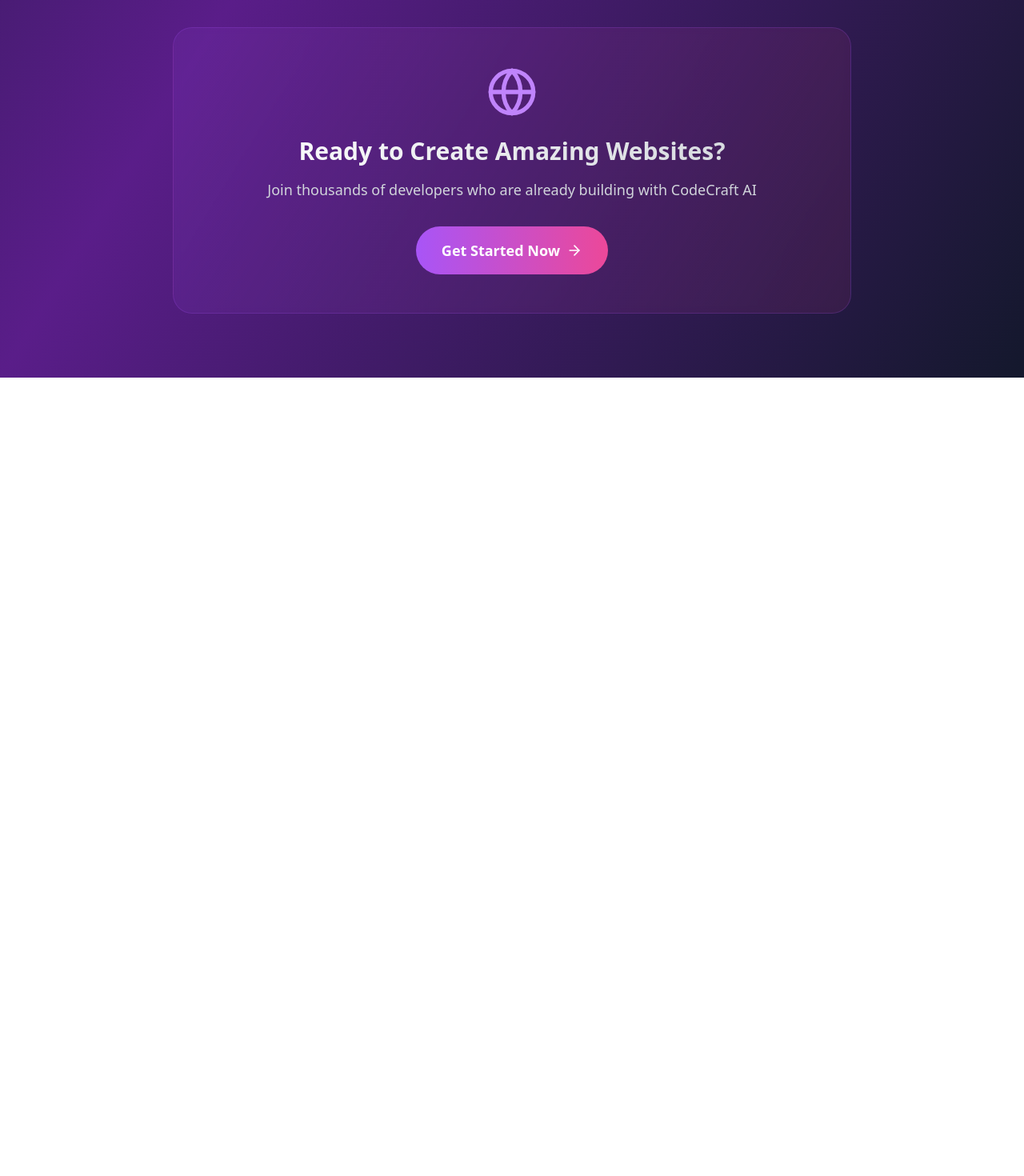
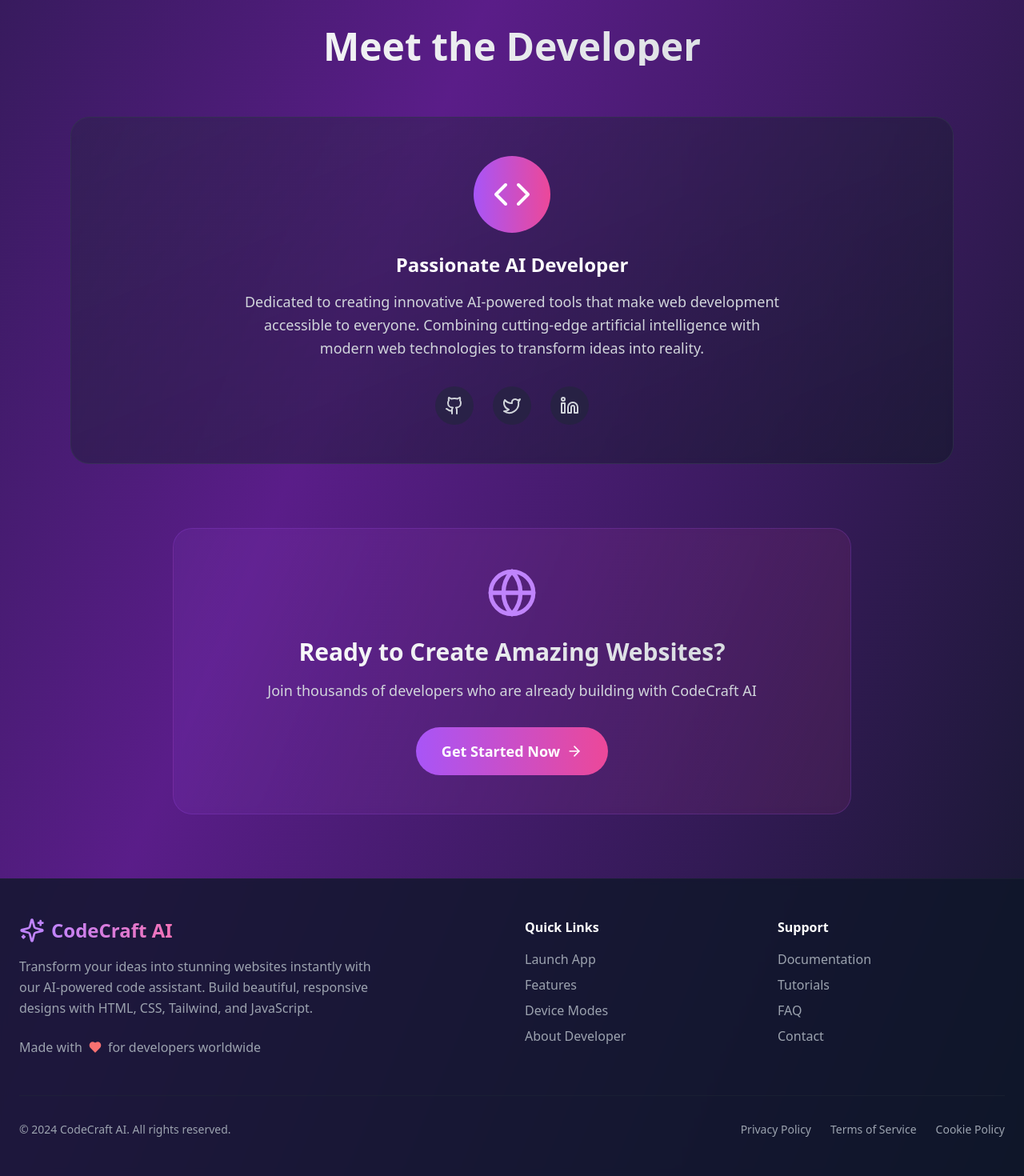
Before and after one commit to mohammad-atikuzzaman/code-atik-frontend, a React (Vite) app: page / in a window 1280 px wide. Shown: the part 1612-3082 px from the top of the page at 80% size. Before the commit the page ends 2084 px from the top, so only its background shows below. Built offline with nearby package versions, Linux system fonts and the light colour scheme.

Commit message:
Add developer section and footer
Added a developer section to the home page and a footer with relevant information.

```diff
--- a/src/pages/Index.tsx
+++ b/src/pages/Index.tsx
@@ -1,7 +1,6 @@
-
 import { useState, useEffect } from 'react';
 import { Link } from 'react-router-dom';
-import { ArrowRight, Code, Zap, Sparkles, Download, Palette, Globe, Monitor, Smartphone, Tablet } from 'lucide-react';
+import { ArrowRight, Code, Zap, Sparkles, Download, Palette, Globe, Monitor, Smartphone, Tablet, Github, Twitter, Linkedin, Heart } from 'lucide-react';
 
 const Index = () => {
   const [isLoaded, setIsLoaded] = useState(false);
@@ -178,6 +177,42 @@ const Index = () => {
           </div>
         </div>
 
+        {/* Developer Section */}
+        <div className="relative z-10 max-w-6xl mx-auto px-6 pb-20">
+          <div className={`transition-all duration-1000 delay-1000 ${isLoaded ? 'opacity-100 translate-y-0' : 'opacity-0 translate-y-10'}`}>
+            <h2 className="text-4xl md:text-5xl font-bold text-center mb-16 bg-gradient-to-r from-white to-gray-300 bg-clip-text text-transparent">
+              Meet the Developer
+            </h2>
+
+            <div className="bg-gradient-to-br from-gray-800/30 to-gray-900/50 backdrop-blur-sm border border-gray-700/50 rounded-3xl p-8 md:p-12 text-center hover:border-purple-500/50 transition-all duration-500">
+              <div className="w-24 h-24 bg-gradient-to-r from-purple-500 to-pink-500 rounded-full mx-auto mb-6 flex items-center justify-center">
+                <Code className="w-12 h-12 text-white" />
+              </div>
+
+              <h3 className="text-2xl font-bold mb-4 text-white">
+                Passionate AI Developer
+              </h3>
+
+              <p className="text-gray-300 text-lg leading-relaxed mb-8 max-w-2xl mx-auto">
+                Dedicated to creating innovative AI-powered tools that make web development accessible to everyone.
+                Combining cutting-edge artificial intelligence with modern web technologies to transform ideas into reality.
+              </p>
+
+              <div className="flex justify-center space-x-6">
+                <a href="#" className="p-3 bg-gray-800/50 rounded-full hover:bg-purple-600/20 transition-colors duration-300 hover:scale-110 transform">
+                  <Github className="w-6 h-6 text-gray-300 hover:text-white" />
+                </a>
+                <a href="#" className="p-3 bg-gray-800/50 rounded-full hover:bg-purple-600/20 transition-colors duration-300 hover:scale-110 transform">
+                  <Twitter className="w-6 h-6 text-gray-300 hover:text-white" />
+                </a>
+                <a href="#" className="p-3 bg-gray-800/50 rounded-full hover:bg-purple-600/20 transition-colors duration-300 hover:scale-110 transform">
+                  <Linkedin className="w-6 h-6 text-gray-300 hover:text-white" />
+                </a>
+              </div>
+            </div>
+          </div>
+        </div>
+
         {/* CTA Section */}
         <div className="relative z-10 max-w-4xl mx-auto px-6 pb-20">
           <div className={`text-center p-12 rounded-3xl bg-gradient-to-r from-purple-500/10 to-pink-500/10 backdrop-blur-sm border border-purple-500/20 transition-all duration-1000 delay-1000 ${isLoaded ? 'opacity-100 translate-y-0' : 'opacity-0 translate-y-10'}`}>
@@ -198,6 +233,104 @@ const Index = () => {
           </div>
         </div>
       </main>
+
+      {/* Footer */}
+      <footer className="relative z-10 border-t border-gray-800/50 bg-slate-900/80 backdrop-blur-sm">
+        <div className="max-w-7xl mx-auto px-6 py-12">
+          <div className="grid md:grid-cols-4 gap-8">
+            {/* Brand */}
+            <div className="col-span-1 md:col-span-2">
+              <div className="flex items-center space-x-2 mb-4">
+                <Sparkles className="w-8 h-8 text-purple-400" />
+                <span className="text-2xl font-bold bg-gradient-to-r from-purple-400 to-pink-400 bg-clip-text text-transparent">
+                  CodeCraft AI
+                </span>
+              </div>
+              <p className="text-gray-400 leading-relaxed mb-6 max-w-md">
+                Transform your ideas into stunning websites instantly with our AI-powered code assistant.
+                Build beautiful, responsive designs with HTML, CSS, Tailwind, and JavaScript.
+              </p>
+              <div className="flex items-center space-x-2 text-gray-400">
+                <span>Made with</span>
+                <Heart className="w-4 h-4 text-red-400 fill-current" />
+                <span>for developers worldwide</span>
+              </div>
+            </div>
+
+            {/* Quick Links */}
+            <div>
+              <h4 className="text-white font-semibold mb-4">Quick Links</h4>
+              <ul className="space-y-2">
+                <li>
+                  <Link to="/app" className="text-gray-400 hover:text-purple-400 transition-colors duration-300">
+                    Launch App
+                  </Link>
+                </li>
+                <li>
+                  <a href="#features" className="text-gray-400 hover:text-purple-400 transition-colors duration-300">
+                    Features
+                  </a>
+                </li>
+                <li>
+                  <a href="#modes" className="text-gray-400 hover:text-purple-400 transition-colors duration-300">
+                    Device Modes
+                  </a>
+                </li>
+                <li>
+                  <a href="#developer" className="text-gray-400 hover:text-purple-400 transition-colors duration-300">
+                    About Developer
+                  </a>
+                </li>
+              </ul>
+            </div>
+
+            {/* Support */}
+            <div>
+              <h4 className="text-white font-semibold mb-4">Support</h4>
+              <ul className="space-y-2">
+                <li>
+                  <a href="#" className="text-gray-400 hover:text-purple-400 transition-colors duration-300">
+                    Documentation
+                  </a>
+                </li>
+                <li>
+                  <a href="#" className="text-gray-400 hover:text-purple-400 transition-colors duration-300">
+                    Tutorials
+                  </a>
+                </li>
+                <li>
+                  <a href="#" className="text-gray-400 hover:text-purple-400 transition-colors duration-300">
+                    FAQ
+                  </a>
+                </li>
+                <li>
+                  <a href="#" className="text-gray-400 hover:text-purple-400 transition-colors duration-300">
+                    Contact
+                  </a>
+                </li>
+              </ul>
+            </div>
+          </div>
+
+          {/* Bottom Bar */}
+          <div className="border-t border-gray-800/50 mt-12 pt-8 flex flex-col md:flex-row justify-between items-center">
+            <p className="text-gray-400 text-sm mb-4 md:mb-0">
+              © 2024 CodeCraft AI. All rights reserved.
+            </p>
+            <div className="flex space-x-6">
+              <a href="#" className="text-gray-400 hover:text-purple-400 text-sm transition-colors duration-300">
+                Privacy Policy
+              </a>
+              <a href="#" className="text-gray-400 hover:text-purple-400 text-sm transition-colors duration-300">
+                Terms of Service
+              </a>
+              <a href="#" className="text-gray-400 hover:text-purple-400 text-sm transition-colors duration-300">
+                Cookie Policy
+              </a>
+            </div>
+          </div>
+        </div>
+      </footer>
     </div>
   );
 };
```
